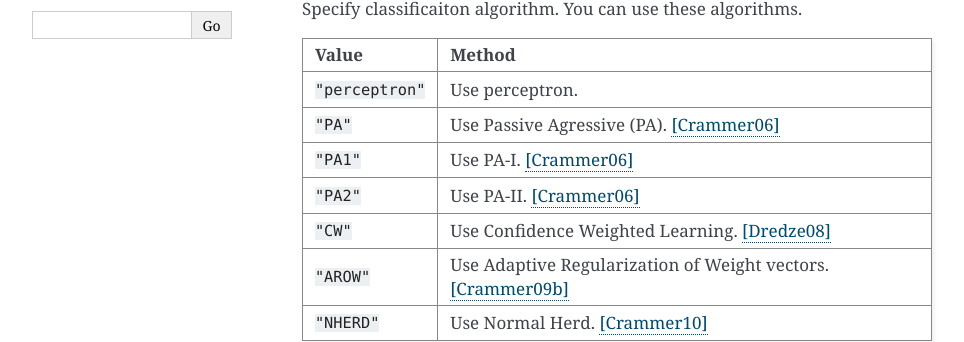
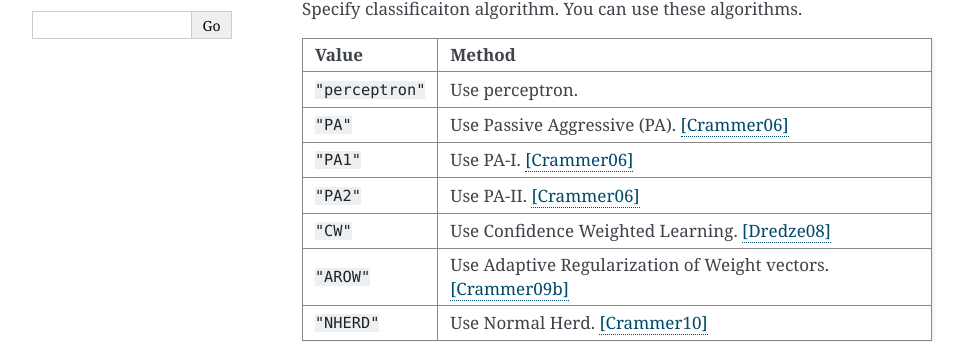
Before and after one commit to jubatus/website, a Sphinx documentation site: the page built from source/en/api_classifier.rst, in a window 1280 px wide and 900 px high. Shown: the part 300-642 px from the top of the window, without its empty margins (148-1112 px from the left). Built offline with Sphinx 7.4.7, drawn with Linux system fonts in a browser that asks for light colours; the version number could not be read and is left out.

Commit message:
Fixed typo

```diff
--- a/source/en/api_classifier.rst
+++ b/source/en/api_classifier.rst
@@ -21,7 +21,7 @@ We show each filed below:
       Value            Method
       ================ ===================================
       ``"perceptron"`` Use perceptron.
-      ``"PA"``         Use Passive Agressive (PA). [Crammer06]_
+      ``"PA"``         Use Passive Aggressive (PA). [Crammer06]_
       ``"PA1"``        Use PA-I. [Crammer06]_
       ``"PA2"``        Use PA-II. [Crammer06]_
       ``"CW"``         Use Confidence Weighted Learning. [Dredze08]_
--- a/source/en/api_regression.rst
+++ b/source/en/api_regression.rst
@@ -21,7 +21,7 @@ We show each filed below:
       ================ ===================================
       Value            Method
       ================ ===================================
-      ``"PA"``         Use Passive Agressive. [Crammer06]_
+      ``"PA"``         Use Passive Aggressive. [Crammer06]_
       ================ ===================================
 
 
--- a/source/ja/api_classifier.rst
+++ b/source/ja/api_classifier.rst
@@ -21,7 +21,7 @@ JSON の各フィールドは以下のとおりである。
       設定値           手法
       ================ ===================================
       ``"perceptron"`` パーセプトロン法を利用する。
-      ``"PA"``         Passive Agressive (PA) を利用する。 [Crammer06]_
+      ``"PA"``         Passive Aggressive (PA) を利用する。 [Crammer06]_
       ``"PA1"``        PA-I を利用する。 [Crammer06]_
       ``"PA2"``        PA-II を利用する。 [Crammer06]_
       ``"CW"``         Confidence Weighted Learning を利用する。 [Dredze08]_
--- a/source/ja/api_regression.rst
+++ b/source/ja/api_regression.rst
@@ -21,7 +21,7 @@ JSON の各フィールドは以下のとおりである。
       ================ ===================================
       設定値           手法
       ================ ===================================
-      ``"PA"``          Passive Agressive を利用する。 [Crammer06]_
+      ``"PA"``          Passive Aggressive を利用する。 [Crammer06]_
       ================ ===================================
 
 
```
